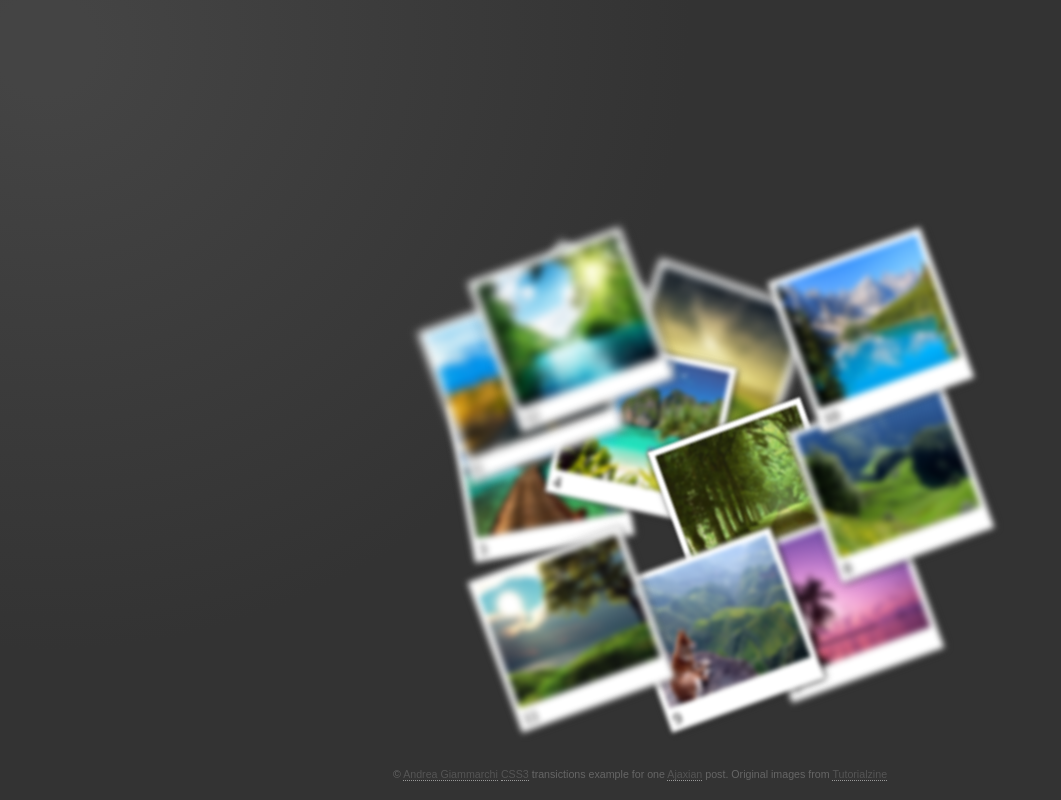
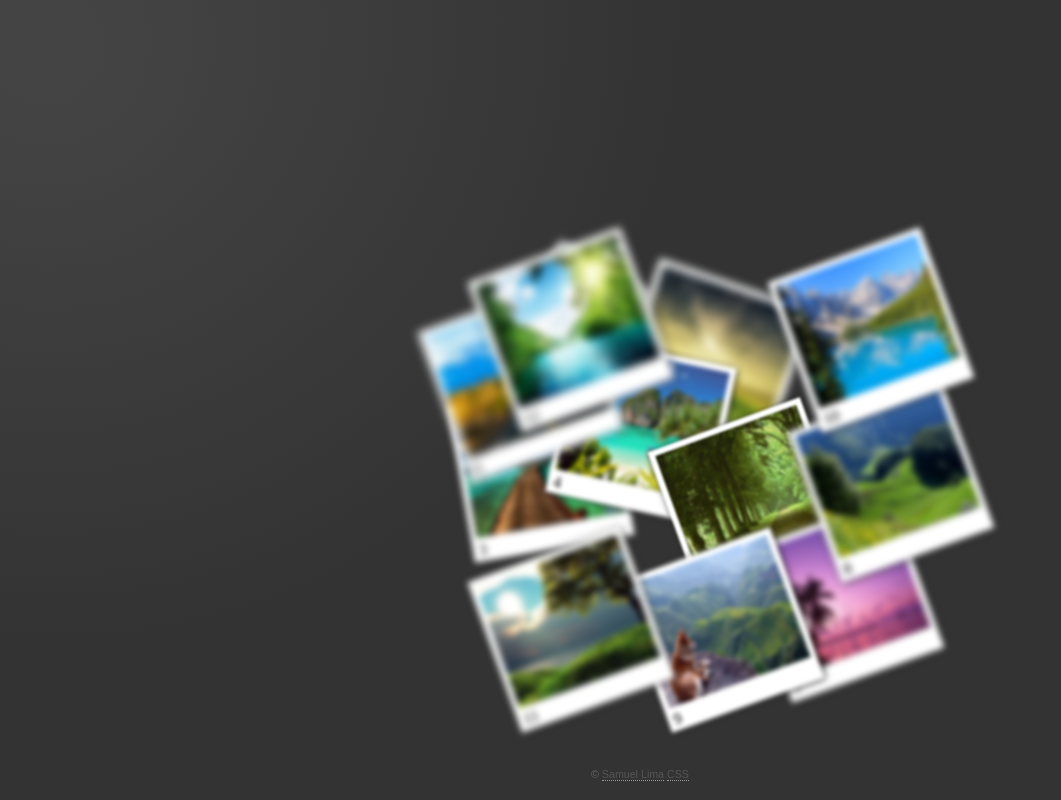
Before and after one commit to s-samuelima/CSS, a plain HTML site: page Exer2/Exer2/index.html in a window 1280 px wide. Shown: the whole page, without its empty margins (0-1061 px from the left). Drawn offline with Linux system fonts and the light colour scheme.

Commit message:
Update index.html

```diff
--- a/Exer2/Exer2/index.html
+++ b/Exer2/Exer2/index.html
@@ -2,7 +2,7 @@
 <html>
 
 <head>
-    <title>CSS3 Gallery Example by Andrea Giammarchi</title>
+    <title>Figuras CSS</title>
     <meta charset="utf-8" />
     <link rel="stylesheet" href="css/gallery.css"/>
 </head>
@@ -49,7 +49,7 @@
 
     </ul>
     <div class="copyright">
-        &copy; <a href="http://webreflection.blogspot.com/">Andrea Giammarchi</a> <a href="http://www.w3.org/TR/css3-roadmap/">CSS3</a> transictions example for one <a href="http://ajaxian.com/">Ajaxian</a> post. Original images from <a href="http://demo.tutorialzine.com/">Tutorialzine</a>
+        &copy; <a href="http://webreflection.blogspot.com/">Samuel Lima</a> <a href="http://www.w3.org/TR/css3-roadmap/">CSS</a>
     </div>
 </body>
 
```
